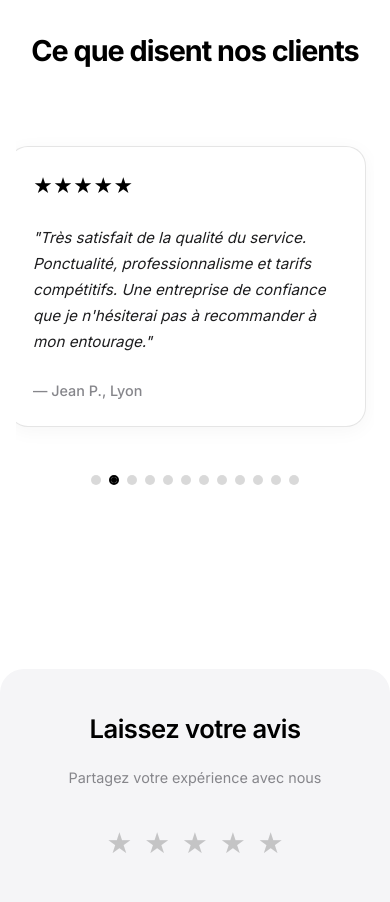
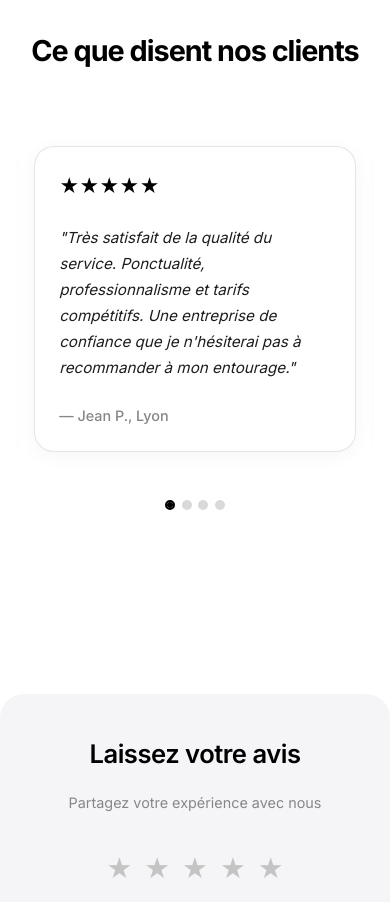
Before and after one commit to AnisHaddadi/Avis, a website: page avis.html in a window 390 px wide. Shown: the part 780-1682 px from the top of the page. Drawn offline with Linux system fonts and the light colour scheme; animation ran at ten frames a second.

Commit message:
AmÃ©liorations mobile: dots rapprochÃ©s (max 4), carrousel centrÃ© 1 carte, bouton scroll

```diff
--- a/avis.html
+++ b/avis.html
@@ -361,7 +361,7 @@
         .carousel-dots {
             display: flex;
             justify-content: center;
-            gap: 0.75rem;
+            gap: 0.4rem;
             margin-top: 3rem;
             padding: 1rem;
         }
@@ -566,11 +566,24 @@
             .avis-card {
                 flex: 0 0 100%;
                 padding: 2rem 1.5rem;
+                margin: 0 auto;
+                max-width: 90%;
             }
 
             .carousel-container {
                 gap: 1.5rem;
                 padding: 0.5rem 0;
+                justify-content: flex-start;
+                scroll-snap-type: x mandatory;
+            }
+
+            .carousel-wrapper {
+                overflow: hidden;
+                position: relative;
+            }
+
+            .avis-card {
+                scroll-snap-align: center;
             }
 
             .carousel-wrapper {
@@ -580,6 +593,7 @@
             .carousel-dots {
                 margin-top: 2rem;
                 padding: 0.5rem;
+                gap: 0.4rem;
             }
 
             .rating-section {
@@ -657,7 +671,7 @@
             }
 
             .carousel-dots {
-                gap: 0.5rem;
+                gap: 0.4rem;
             }
 
             .dot {
@@ -698,7 +712,7 @@
     <section class="hero-section" id="accueil">
         <h1 class="hero-title fade-in-up">Avis Clients</h1>
         <p class="hero-subtitle fade-in-up" style="animation-delay: 0.2s;">Découvrez les témoignages authentiques de nos clients satisfaits. Votre expérience compte.</p>
-        <a href="#rating" class="hero-btn fade-in-up" style="animation-delay: 0.4s;">Laisser un avis</a>
+        <a href="#rating" class="hero-btn fade-in-up" style="animation-delay: 0.4s;" onclick="event.preventDefault(); document.getElementById('rating').scrollIntoView({ behavior: 'smooth', block: 'start' }); return false;">Laisser un avis</a>
         </section>
 
     <!-- Section Avis -->
@@ -905,25 +919,42 @@
 
         let cardsPerView = getCardsPerView();
         const totalCards = document.querySelectorAll('.avis-card').length;
-        const totalSlides = Math.ceil(totalCards / cardsPerView);
+        let totalSlides = Math.ceil(totalCards / cardsPerView);
 
-        // Créer les dots
-        for (let i = 0; i < totalSlides; i++) {
+        // Limiter les dots à 4 maximum
+        const maxDots = 4;
+        const dotsToShow = Math.min(totalSlides, maxDots);
+
+        // Créer les dots (maximum 4)
+        for (let i = 0; i < dotsToShow; i++) {
             const dot = document.createElement('div');
             dot.className = 'dot' + (i === 0 ? ' active' : '');
-            dot.addEventListener('click', () => goToSlide(i));
+            // Calculer l'index réel pour naviguer
+            const realIndex = Math.floor((i / dotsToShow) * totalSlides);
+            dot.addEventListener('click', () => goToSlide(realIndex));
             dotsContainer.appendChild(dot);
         }
 
         function updateCarousel() {
             const cardWidth = carousel.querySelector('.avis-card').offsetWidth;
-            const gap = 32;
-            const translateX = -(currentIndex * (cardWidth + gap) * cardsPerView);
+            const gap = window.innerWidth < 768 ? 24 : 32;
+            let translateX;
+
+            // Sur mobile, centrer une seule carte à la fois
+            if (window.innerWidth < 768) {
+                const containerWidth = carousel.parentElement.offsetWidth;
+                const cardOffset = currentIndex * (cardWidth + gap);
+                translateX = -(cardOffset - (containerWidth - cardWidth) / 2);
+            } else {
+                translateX = -(currentIndex * (cardWidth + gap) * cardsPerView);
+            }
+
             carousel.style.transform = `translateX(${translateX}px)`;
 
-            // Mettre à jour les dots
+            // Mettre à jour les dots (calculer quel dot doit être actif)
+            const activeDotIndex = Math.floor((currentIndex / totalSlides) * dotsToShow);
             document.querySelectorAll('.dot').forEach((dot, index) => {
-                dot.classList.toggle('active', index === currentIndex);
+                dot.classList.toggle('active', index === activeDotIndex);
             });
         }
 
@@ -1038,9 +1069,9 @@
             clearTimeout(resizeTimer);
             resizeTimer = setTimeout(() => {
                 cardsPerView = getCardsPerView();
-                const newTotalSlides = Math.ceil(totalCards / cardsPerView);
-                if (currentIndex >= newTotalSlides) {
-                    currentIndex = newTotalSlides - 1;
+                totalSlides = Math.ceil(totalCards / cardsPerView);
+                if (currentIndex >= totalSlides) {
+                    currentIndex = totalSlides - 1;
                 }
                 updateCarousel();
             }, 250);
```
Also changed, not shown: index.html (+45 -14 lines).
